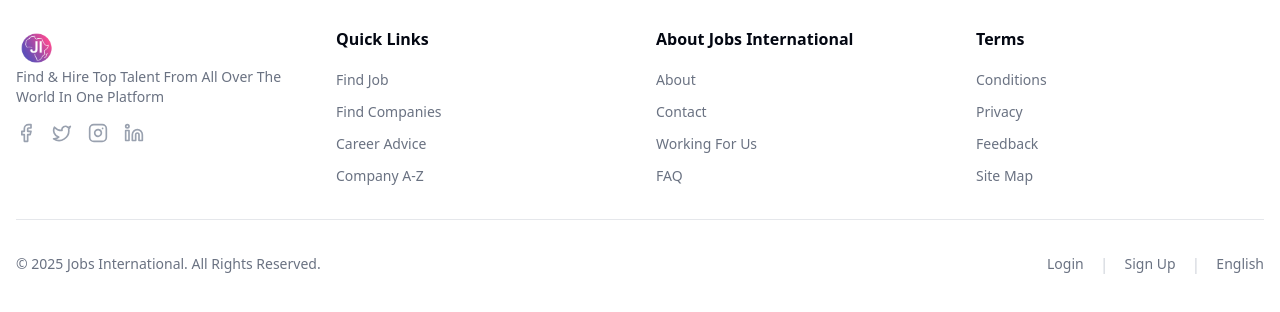
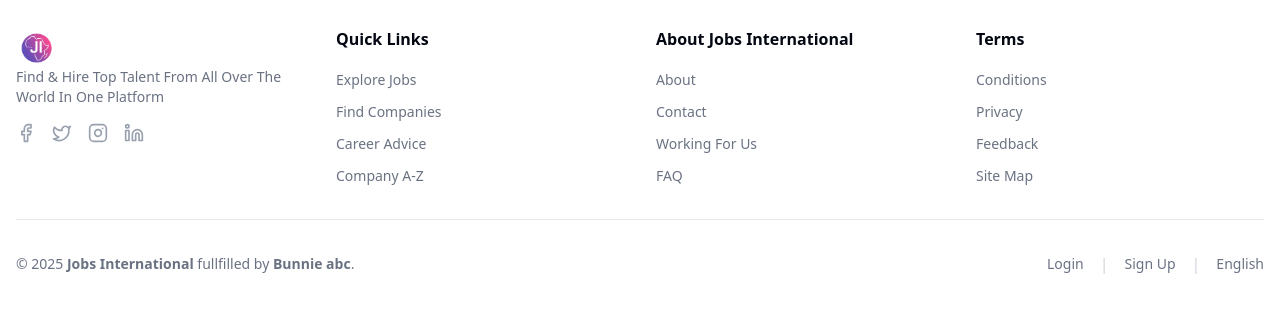
Before and after one commit to tito-arch/jobs-international, a Next.js app: page /popular-jobs in a window 1280 px wide. Shown: the part 954-1266 px from the top of the page. Built offline with nearby package versions, Linux system fonts and the light colour scheme; no server answers.

Commit message:
Fixes broken links and updates footer text
Updates footer links to point to the correct pages and improves the footer text
to provide more context about the company providing the services. This
enhances user experience and brand recognition.

```diff
--- a/components/Footer.tsx
+++ b/components/Footer.tsx
@@ -90,10 +90,10 @@ export default function Footer() {
             <ul className="space-y-2">
               <li>
                 <Link
-                  href="#"
+                  href="/popular-jobs"
                   className="text-sm text-gray-500 hover:text-primary"
                 >
-                  Find Job
+                  Explore Jobs
                 </Link>
               </li>
               <li>
@@ -106,7 +106,7 @@ export default function Footer() {
               </li>
               <li>
                 <Link
-                  href="#"
+                  href="/#career-advice"
                   className="text-sm text-gray-500 hover:text-primary"
                 >
                   Career Advice
@@ -199,8 +199,8 @@ export default function Footer() {
         </div>
         <div className="mt-8 pt-8 border-t flex flex-col md:flex-row justify-between items-center">
           <p className="text-sm text-gray-500">
-            © {new Date().getFullYear()} Jobs International. All Rights
-            Reserved.
+            © {new Date().getFullYear()} <b>Jobs International</b> fullfilled by{' '}
+            <b>Bunnie abc</b>.
           </p>
           <div className="flex items-center space-x-4 mt-4 md:mt-0">
             <Link href="#" className="text-sm text-gray-500 hover:text-primary">
```
